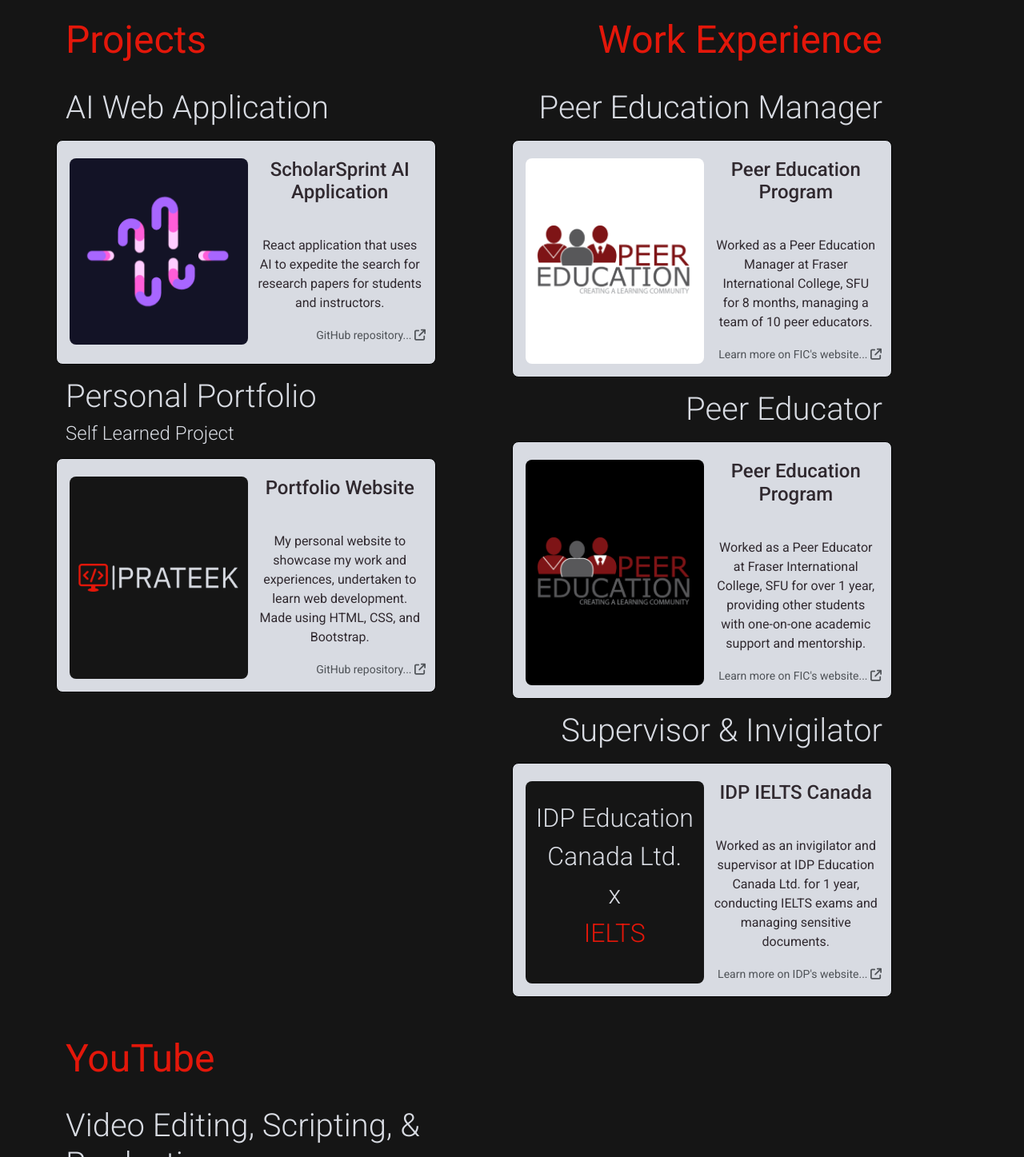
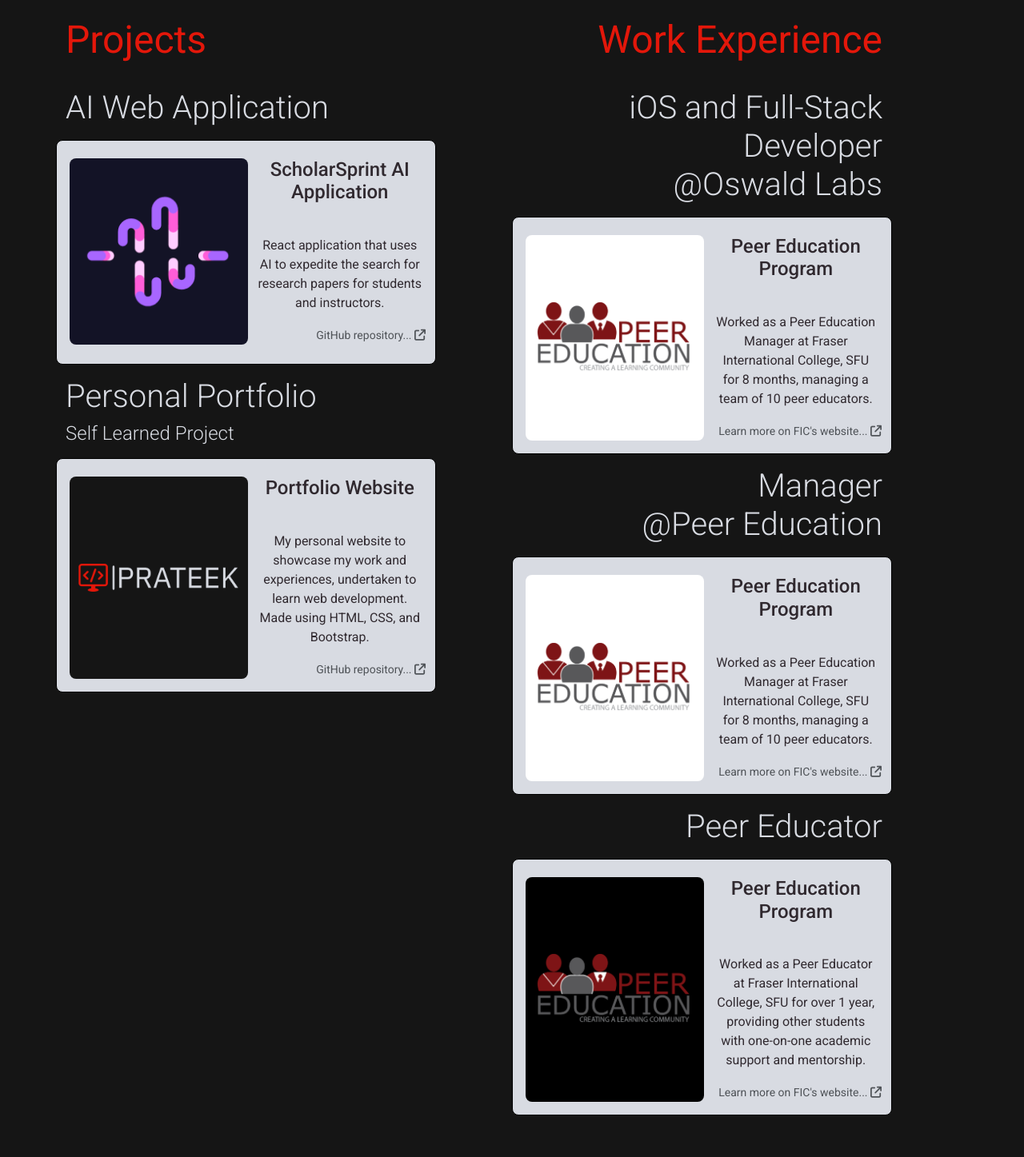
Before and after one commit to the-pirated-sardar/portfolio-2024, a plain HTML site: page html/work.html in a window 1280 px wide. Shown: the part 300-1747 px from the top of the page at 80% size. Drawn offline with nearby package versions, Linux system fonts and the light colour scheme.

Commit message:
writing section optimized

```diff
--- a/html/work.html
+++ b/html/work.html
@@ -95,7 +95,26 @@
                         </h2>
                         <div class = "row animate-4">
                             <h2 class = "page-subtitle pt-3 pb-2 text-lg-end">
-                                Peer Education Manager
+                                iOS and Full-Stack Developer <br> @Oswald Labs
+                            </h2>
+                            <a href = "https://www.fraseric.ca/campus-life/volunteer-opportunities/peer-education/" target="_blank" class="btn btn-work-temp pb-3 ps-3 btn-work" style="max-width: 100%;">
+                                <div class="row g-0">
+                                    <div class="col-md-6 d-flex justify-content-center align-items-center mt-3" style="background-color: #fff; border-radius: 0.5rem;">
+                                        <img src="../images/PE_logo_no_bg.png" class="img-fluid rounded-start align-items-center" alt="Peer Education logo" style = "width: 90%;">
+                                    </div>
+                                    <div class="col-md-6 ps-2">
+                                        <div class="card-body">
+                                            <h5 class="card-title py-3">Peer Education Program</h5>
+                                            <p class="card-text pt-4 px-1">
+                                                Worked as a Peer Education Manager at Fraser International College, SFU for 8 months, managing a team of 10 peer educators.
+                                            </p>
+                                            <p class="card-text text-end"><small class="text-body-secondary">Learn more on FIC's website... <i class="fa-solid fa-arrow-up-right-from-square"></i></small></p>
+                                        </div>
+                                    </div>
+                                </div>
+                            </a>
+                            <h2 class = "page-subtitle pt-3 pb-2 text-lg-end">
+                                Manager <br> @Peer Education
                             </h2>
                             <a href = "https://www.fraseric.ca/campus-life/volunteer-opportunities/peer-education/" target="_blank" class="btn btn-work-temp pb-3 ps-3 btn-work" style="max-width: 100%;">
                                 <div class="row g-0">
@@ -128,32 +147,6 @@
                                                 Worked as a Peer Educator at Fraser International College, SFU for over 1 year, providing other students with one-on-one academic support and mentorship.
                                             </p>
                                             <p class="card-text text-end"><small class="text-body-secondary">Learn more on FIC's website... <i class="fa-solid fa-arrow-up-right-from-square"></i></small></p>
-                                        </div>
-                                    </div>
-                                </div>
-                            </a>
-                            <h2 class = "page-subtitle pt-3 pb-2 text-lg-end">
-                                Supervisor & Invigilator
-                            </h2>
-                            <a href = "https://ielts.idp.com/" target="_blank" class="btn btn-work-temp pb-3 ps-3 btn-work" style="max-width: 100%;">
-                                <div class="row g-0">
-                                    <div class="col-md-6 d-flex justify-content-center align-items-center mt-3" style="color: #d8dbe2; background-color: #151515; border-radius: 0.5rem;">
-                                        <p style = "font-size: 2rem; font-weight: 300;">
-                                            IDP Education Canada Ltd.
-                                            <br>
-                                            x
-                                            <br>
-                                            <span class = "red-text">IELTS</span>
-
-                                        </p>
-                                    </div>
-                                    <div class="col-md-6 ps-2">
-                                        <div class="card-body">
-                                            <h5 class="card-title py-3">IDP IELTS Canada</h5>
-                                            <p class="card-text pt-4 px-1">
-                                                Worked as an invigilator and supervisor at IDP Education Canada Ltd. for 1 year, conducting IELTS exams and managing sensitive documents.
-                                            </p>
-                                            <p class="card-text text-end"><small class="text-body-secondary">Learn more on IDP's website... <i class="fa-solid fa-arrow-up-right-from-square"></i></small></p>
                                         </div>
                                     </div>
                                 </div>
```
Also changed, not shown: index.html (+2 -59 lines).
